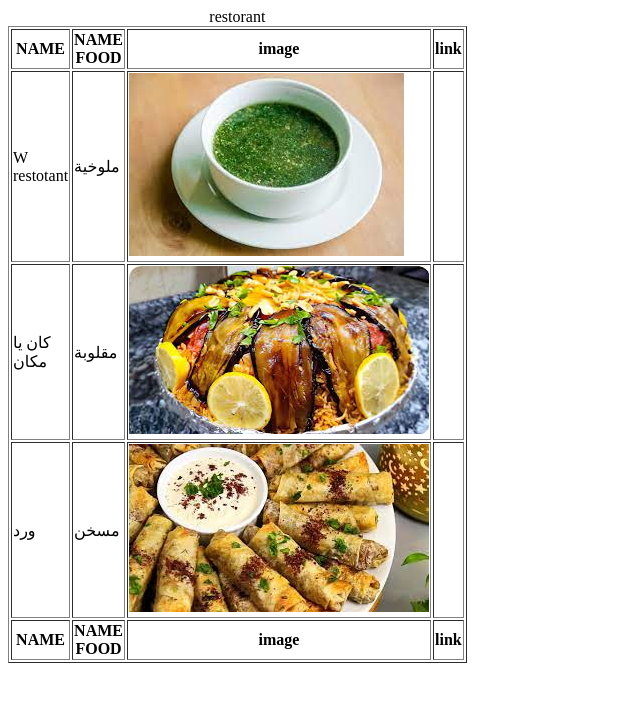
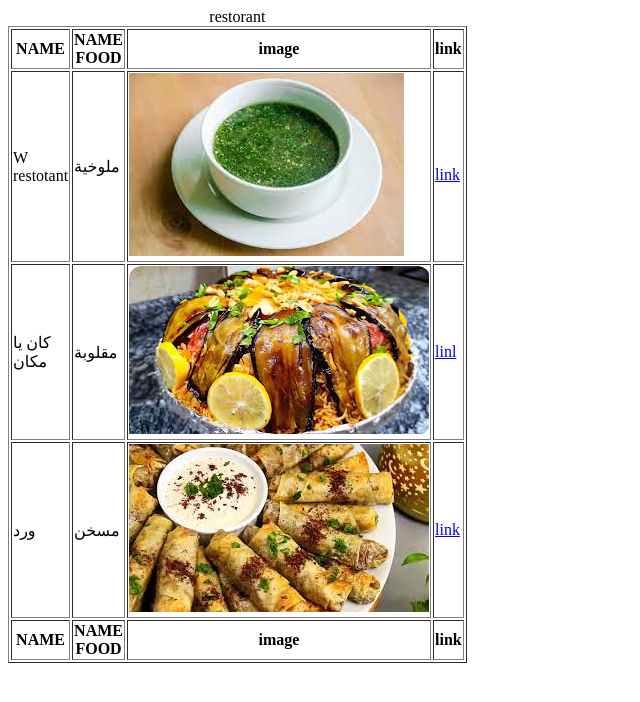
Before and after one commit to mustafa-salloum/task-4, a plain HTML site: page index.html in a window 1280 px wide. Shown: the whole page, without its empty margins (0-640 px from the left). Drawn offline with Linux system fonts and the light colour scheme.

Commit message:
Add files via upload

```diff
--- a/index.html
+++ b/index.html
@@ -16,19 +16,19 @@
     <td> W restotant </td>
     <td>ملوخية </td>
     <td><img src="image/تنزيل.jpeg" alt="this is alt"></td>
-    <td><p></p><a href="https://www.facebook.com/wrestaurantpal?locale=ar_AR"></a></td>
+    <td><p></p><a href="https://www.facebook.com/wrestaurantpal?locale=ar_AR">link</a></td>
 </tr>
 <tr>
     <td> كان يا مكان  </td>
     <td>مقلوبة </td>
     <td><img src="image/jjj.jpeg" alt="this is alt"></td>
-    <td><a href="https://www.facebook.com/KanYaMaKanNablus?locale=ar_AR"></a></td>
+    <td><a href="https://www.facebook.com/KanYaMaKanNablus?locale=ar_AR">linl</a></td>
 </tr>
 <tr>
     <td>  ورد</td>
     <td>مسخن </td>
     <td><img src="image/hhhh.jpeg" alt="this is alt"></td>
-    <td><a href="https://www.facebook.com/wardnablusrestaurant?locale=ar_AR"></a></td>
+    <td><a href="https://www.facebook.com/wardnablusrestaurant?locale=ar_AR">link</a></td>
 </tr>
 </tbody>
 <tfoot>
```
